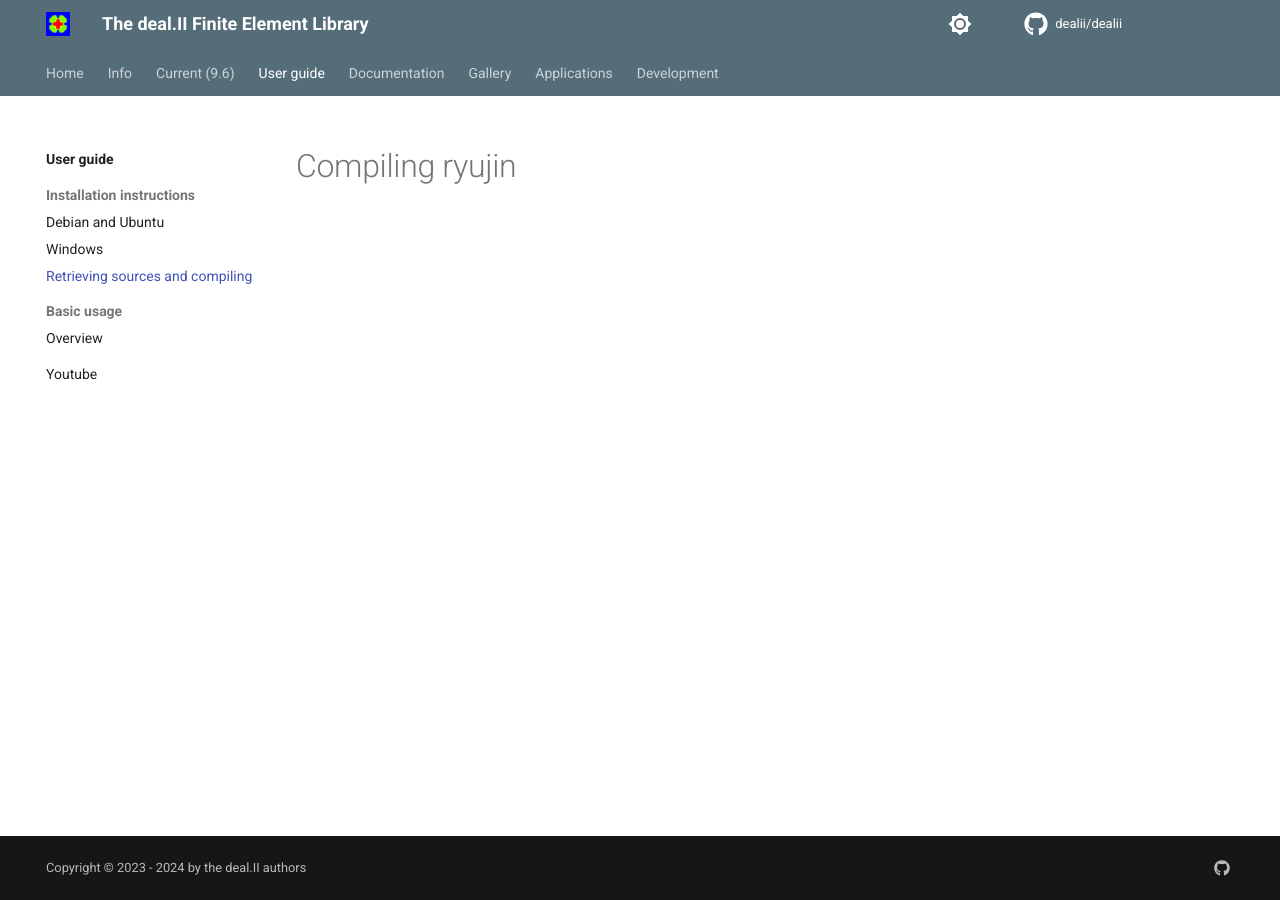
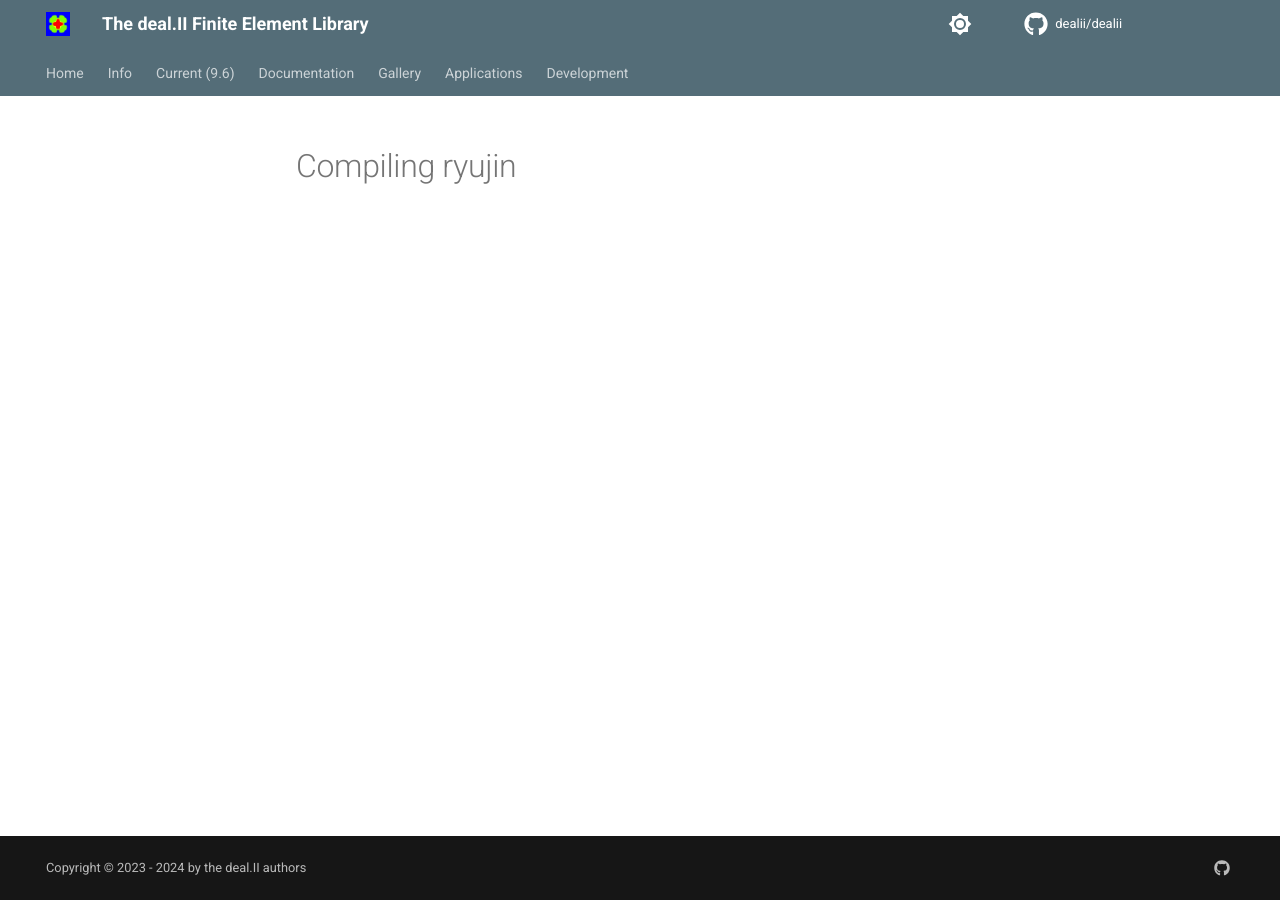
Before and after one commit to dealii/website, an MkDocs documentation site: the page built from docs/user_guide/installation_source.md, in a window 1280 px wide. Built offline with MkDocs 1.6.1 and Material for MkDocs 9.7.7, drawn with Linux system fonts in a browser that asks for light colours; comment, search, counter and statistics services are not loaded.

Commit message:
work on structure

```diff
--- a/mkdocs.yml
+++ b/mkdocs.yml
@@ -8,10 +8,12 @@ nav:
   - Info:
     - info.md
     - Help: help.md
+    - FAQ: https://github.com/dealii/dealii/wiki/Frequently-Asked-Questions
     - Participate: participate.md
     - Publications: publications.md
     - License: license.md
     - Team: ./team.md
+    - Wiki: https://github.com/dealii/dealii/wiki
     - Funding: ./funding
   - Current (9.6):
     - ./current.md
@@ -20,15 +22,6 @@ nav:
     - Documentation: https://www.dealii.org/current/index.html
     - Tutorials: https://www.dealii.org/current/doxygen/deal.II/Tutorial.html
     - Changes: https://www.dealii.org/current/doxygen/deal.II/changes_between_9_5_2_and_9_6_0.html
-  - User guide:
-    - user_guide/index.md
-    - Installation instructions:
-      - Debian and Ubuntu: user_guide/installation_debian.md
-      - Windows: user_guide/installation_windows.md
-      - Retrieving sources and compiling: user_guide/installation_source.md
-    - Basic usage:
-      - Overview: user_guide/basic_usage_overview.md
-    - Youtube: https://www.youtube.com/@matthiasmaier8956/videos
   - Documentation: doc.md
   - Gallery: ./gallery.md
   - Applications: ./applications
```
